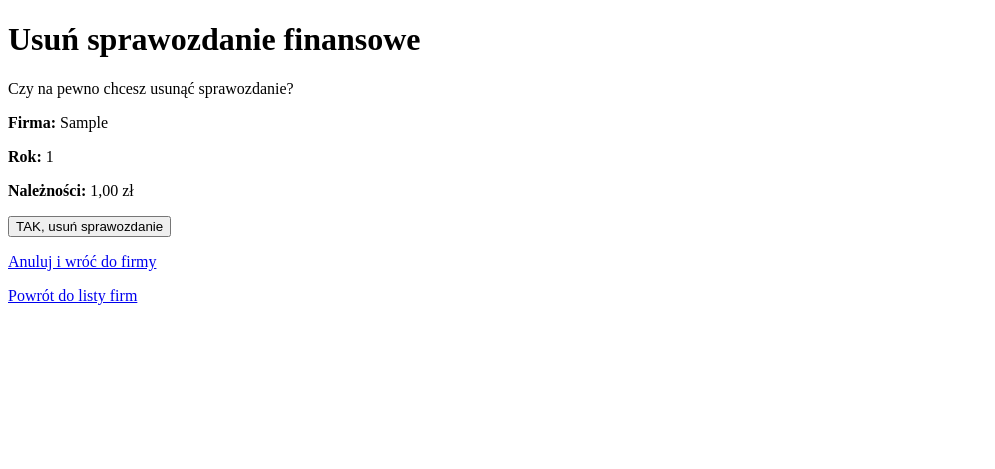
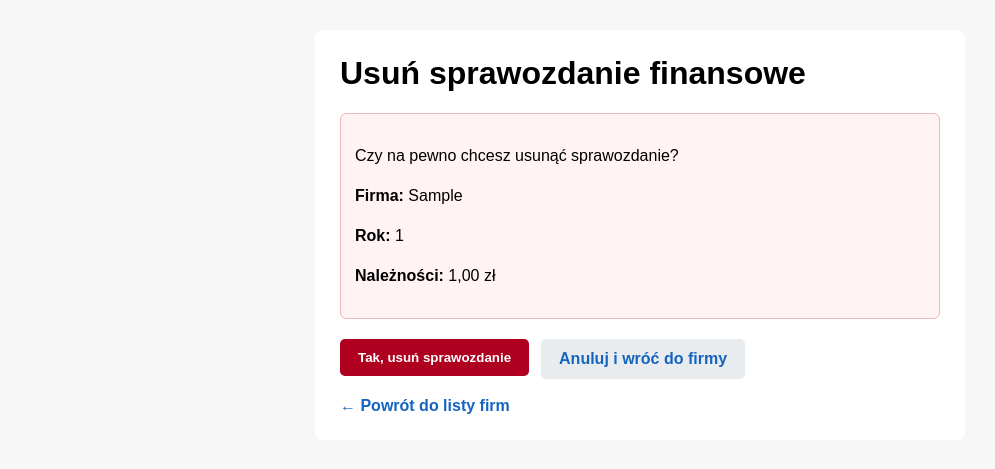
Before and after one commit to Stazus/projekt_django, a Django app: page /sprawozdanie/1/usun/ in a window 1280 px wide. Shown: the top 469 px of the page, without its empty margins (0-995 px from the left). Run offline with Django 5.2, Linux system fonts and the light colour scheme; a user stored in the database is signed in; tables that the repository leaves empty hold one stand-in row (values such as "Sample post"); parts of the project's set-up code (start-up, migrations or seed data) failed here and were passed over.

Commit message:
Dodano responsywność ekranów potwierdzenia usunięcia

```diff
--- a/firmy_django/templates/firmy_django/potwierdz_usuniecie_sprawozdania.html
+++ b/firmy_django/templates/firmy_django/potwierdz_usuniecie_sprawozdania.html
@@ -2,15 +2,110 @@
 <html lang="pl">
 <head>
     <meta charset="UTF-8">
+    <meta name="viewport" content="width=device-width, initial-scale=1.0">
+
     <title>Usuń sprawozdanie</title>
+
+    <style>
+        * {
+            box-sizing: border-box;
+        }
+
+        body {
+            margin: 0;
+            padding: 30px;
+            background: #f7f7f7;
+            font-family: Arial, sans-serif;
+        }
+
+        .container {
+            width: 100%;
+            max-width: 650px;
+            margin: 0 auto;
+            padding: 25px;
+            background: #fff;
+            border-radius: 8px;
+        }
+
+        h1 {
+            margin-top: 0;
+            overflow-wrap: anywhere;
+        }
+
+        .warning {
+            padding: 14px;
+            background: #fff3f3;
+            border: 1px solid #f0b8b8;
+            border-radius: 6px;
+            line-height: 1.5;
+        }
+
+        .actions {
+            display: flex;
+            gap: 12px;
+            margin-top: 20px;
+            flex-wrap: wrap;
+        }
+
+        button,
+        .cancel-link {
+            display: inline-block;
+            padding: 11px 18px;
+            border-radius: 5px;
+            font-weight: bold;
+            text-align: center;
+            text-decoration: none;
+        }
+
+        button {
+            border: 0;
+            background: #b00020;
+            color: #fff;
+            cursor: pointer;
+        }
+
+        .cancel-link {
+            background: #e9ecef;
+            color: #1565c0;
+        }
+
+        .home-link {
+            display: inline-block;
+            margin-top: 18px;
+            color: #1565c0;
+            text-decoration: none;
+            font-weight: bold;
+        }
+
+        @media (max-width: 700px) {
+            body {
+                padding: 0;
+            }
+
+            .container {
+                min-height: 100vh;
+                padding: 18px;
+                border-radius: 0;
+            }
+
+            .actions {
+                flex-direction: column;
+            }
+
+            button,
+            .cancel-link {
+                width: 100%;
+            }
+        }
+    </style>
 </head>
+
 <body>
-
+    <main class="container">
         <h1>Usuń sprawozdanie finansowe</h1>
 
-    <p>
-        Czy na pewno chcesz usunąć sprawozdanie?
-    </p>
+        <div class="warning">
+            <p>Czy na pewno chcesz usunąć sprawozdanie?</p>
 
             <p>
                 <strong>Firma:</strong>
@@ -26,25 +121,26 @@
                 <strong>Należności:</strong>
                 {{ sprawozdanie.naleznosci }} zł
             </p>
+        </div>
 
+        <div class="actions">
             <form method="post">
                 {% csrf_token %}
+
                 <button type="submit">
-            TAK, usuń sprawozdanie
+                    Tak, usuń sprawozdanie
                 </button>
             </form>
 
-    <p>
-        <a href="{% url 'szczegoly_firmy' sprawozdanie.firma.id %}">
+            <a href="{% url 'szczegoly_firmy' sprawozdanie.firma.id %}"
+               class="cancel-link">
                 Anuluj i wróć do firmy
             </a>
-    </p>
+        </div>
 
-    <p>
-        <a href="{% url 'home' %}">
-            Powrót do listy firm
+        <a href="{% url 'home' %}" class="home-link">
+            ← Powrót do listy firm
         </a>
-    </p>
-
+    </main>
 </body>
 </html>
```
Also changed, not shown: firmy_django/templates/firmy_django/potwierdz_usuniecie_firmy.html (+98 -6 lines). Lines whose indentation alone changed are shown as unchanged.
